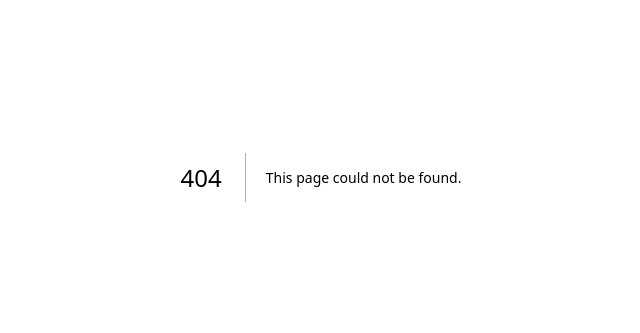
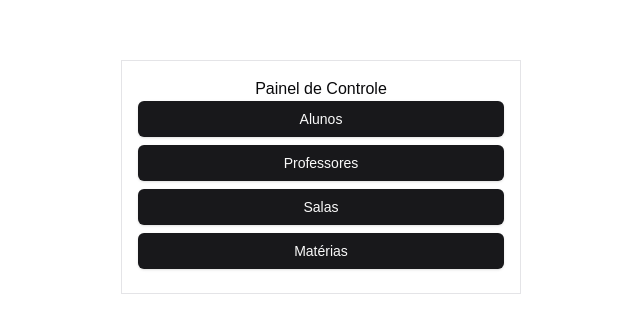
Before and after one commit to Projeto-Integrador-2024/Front-end, a Next.js app: page /paineldecontrole in a window 1280 px wide. Before the commit this address had no page. Shown: the part 223-556 px from the top of the page, without its empty margins (319-959 px from the left). Built offline with nearby package versions, Linux system fonts and the light colour scheme.

Commit message:
feat: :rocket: início do painel e rotas

```diff
--- /dev/null
+++ b/src/app/paineldecontrole/alunos/page.tsx
@@ -0,0 +1,10 @@
+import { Button } from "@/components/ui/button"
+
+export function alunos() {
+  return (
+     <h1 className="text-center font-bold text-3xl mb-2">Alunos</h1>
+
+  )
+}
+
+export default alunos;
--- /dev/null
+++ b/src/app/paineldecontrole/materias/page.tsx
@@ -0,0 +1,10 @@
+import { Button } from "@/components/ui/button"
+
+export function materias() {
+  return (
+     <h1 className="text-center font-bold text-3xl mb-2">Matérias</h1>
+
+  )
+}
+
+export default materias;
--- /dev/null
+++ b/src/app/paineldecontrole/page.tsx
@@ -0,0 +1,30 @@
+"use client";
+
+import { Button } from "@/components/ui/button";
+import { useRouter } from "next/navigation";
+
+export function ControlPanel() {
+  const router = useRouter();
+
+  return (
+    <div className="flex items-center justify-center min-h-screen">
+      <div className="flex flex-col w-[400px] border p-4">
+        <h1 className="text-center">Painel de Controle</h1>
+        <Button className="w-full mb-2" onClick={() => router.push("/paineldecontrole/alunos")}>
+          Alunos
+        </Button>
+        <Button className="w-full mb-2" onClick={() => router.push("/paineldecontrole/professores")}>
+          Professores
+        </Button>
+        <Button className="w-full mb-2" onClick={() => router.push("/paineldecontrole/salas")}>
+          Salas
+        </Button>
+        <Button className="w-full mb-2" onClick={() => router.push("/paineldecontrole/materias")}>
+          Matérias
+        </Button>
+      </div>
+    </div>
+  );
+}
+
+export default ControlPanel;
--- /dev/null
+++ b/src/app/paineldecontrole/professores/page.tsx
@@ -0,0 +1,10 @@
+import { Button } from "@/components/ui/button"
+
+export function professores() {
+  return (
+     <h1 className="text-center font-bold text-3xl mb-2">Professores</h1>
+
+  )
+}
+
+export default professores;
--- /dev/null
+++ b/src/app/paineldecontrole/salas/page.tsx
@@ -0,0 +1,10 @@
+import { Button } from "@/components/ui/button"
+
+export function salas() {
+  return (
+     <h1 className="text-center font-bold text-3xl mb-2">Salas</h1>
+
+  )
+}
+
+export default salas;
```
